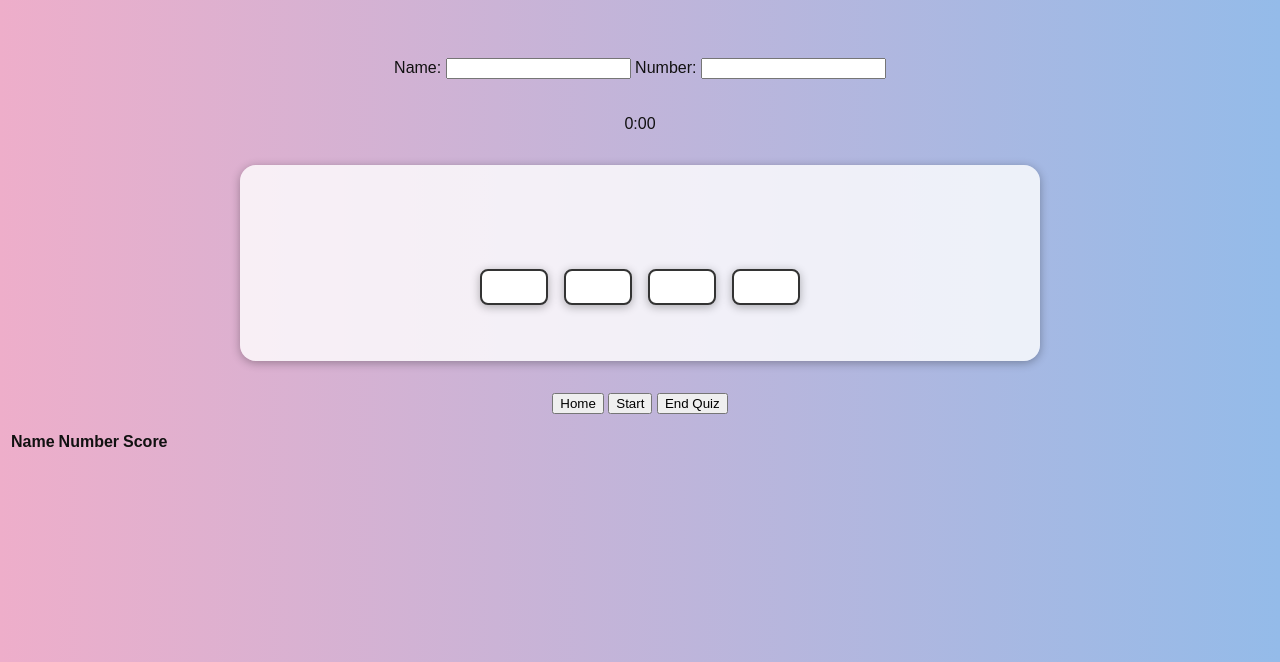
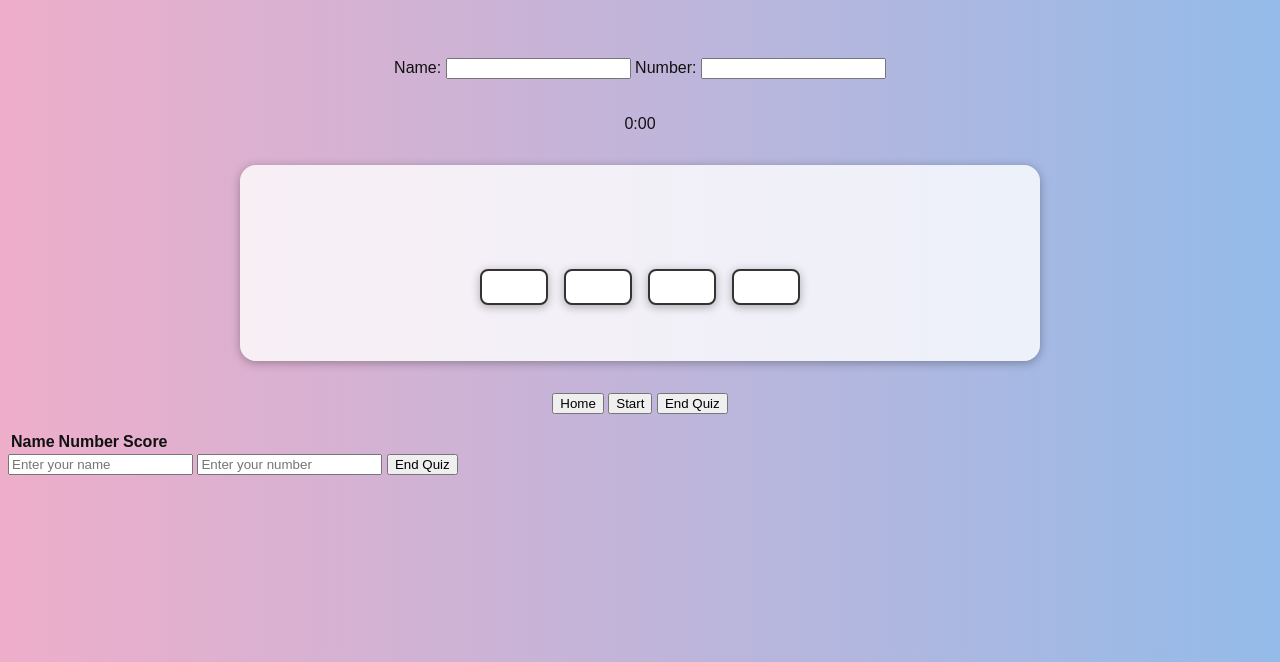
Before and after one commit to Aliceiris09/HCI-ASSIGNMENT, a plain HTML site: page index.html in a window 1280 px wide. Shown: the part 138-800 px from the top of the page. Drawn offline with nearby package versions, Linux system fonts and the light colour scheme.

Commit message:
Update index.html

```diff
--- a/index.html
+++ b/index.html
@@ -54,6 +54,13 @@
         <tbody></tbody>
       </table>
     </div>
+    <div id="quiz-info">
+  <input type="text" id="name" placeholder="Enter your name">
+  <input type="number" id="number" placeholder="Enter your number">
+  <button id="end-quiz-button">End Quiz</button>
+  <p id="score" class="hide"></p>
+</div>
+
     <!-- This is the container for the pie chart -->
     <div id="chart-container">
       <svg id="pie-chart"></svg>
```
